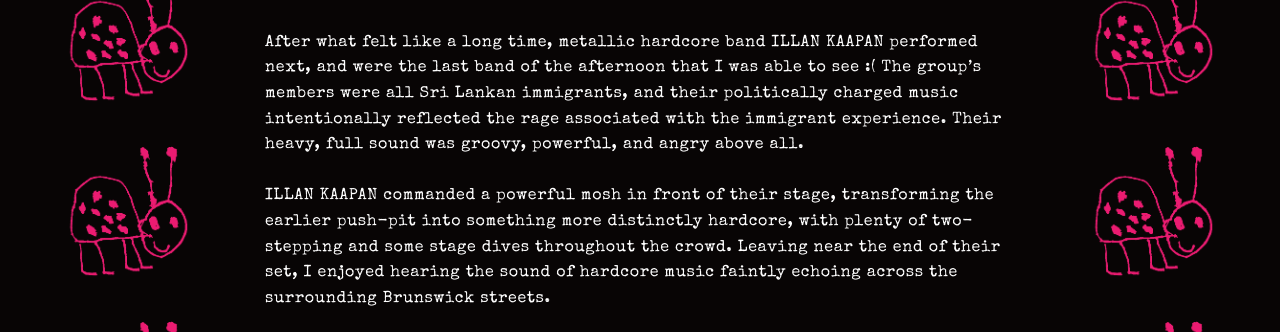
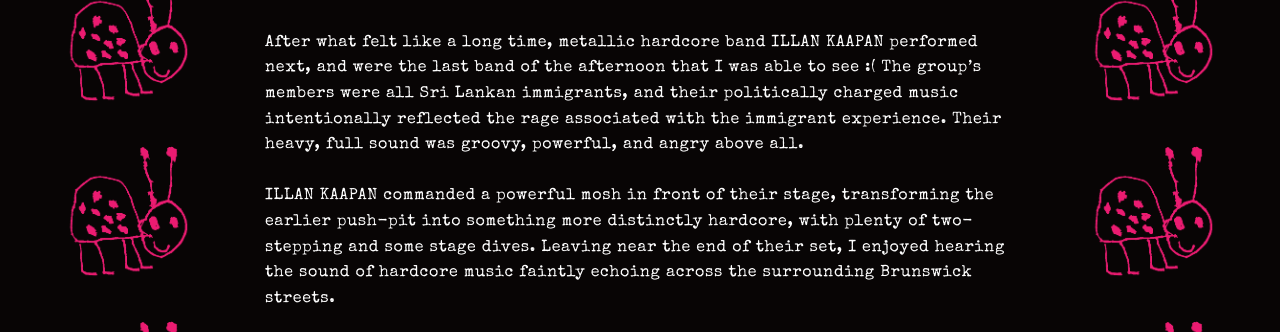
Before and after one commit to xxiwriterecipesnotlovelettersxx/xxiwriterecipesnotlovelettersxx.github.io, a Jekyll site: the page built from _posts/2026-03-01-in-her-palms-chromatin-your-last-words-and-illan-kaapan-at-sydney-road-street-party.md, in a window 1280 px wide and 900 px high, scrolled down 3322 px, cut to the strip 72-404 px from the top of the window. Built offline with Jekyll 4.4.1, drawn with Linux system fonts in a browser that asks for light colours.

Commit message:
Update 2026-03-01-in-her-palms-chromatin-your-last-words-and-illan-kaapan-at-sydney-road-street-party.md

```diff
--- a/_posts/2026-03-01-in-her-palms-chromatin-your-last-words-and-illan-kaapan-at-sydney-road-street-party.md
+++ b/_posts/2026-03-01-in-her-palms-chromatin-your-last-words-and-illan-kaapan-at-sydney-road-street-party.md
@@ -64,7 +64,7 @@ Consistent with their first show, the band covered 'To a Husband at War' by I Ha
 
 After what felt like a long time, metallic hardcore band ILLAN KAAPAN performed next, and were the last band of the afternoon that I was able to see :( The group's members were all Sri Lankan immigrants, and their politically charged music intentionally reflected the rage associated with the immigrant experience. Their heavy, full sound was groovy, powerful, and angry above all.
 <br><br>
-ILLAN KAAPAN commanded a powerful mosh in front of their stage, transforming the earlier push-pit into something more distinctly hardcore, with plenty of two-stepping and some stage dives throughout the crowd. Leaving near the end of their set, I enjoyed hearing the sound of hardcore music faintly echoing across the surrounding Brunswick streets.
+ILLAN KAAPAN commanded a powerful mosh in front of their stage, transforming the earlier push-pit into something more distinctly hardcore, with plenty of two-stepping and some stage dives. Leaving near the end of their set, I enjoyed hearing the sound of hardcore music faintly echoing across the surrounding Brunswick streets.
 
 <div class="gallery">
    <a href="/images/srspik1.JPG">
@@ -138,6 +138,9 @@ photo credits:
   <a href="/images/srspchrom7.JPG">
   <img src="/images/srspchrom7.JPG" alt="chromatin">
   </a>
+  <a href="/images/lovelycrowd.JPG">
+  <img src="/images/lovelycrowd.JPG" alt="lovelycrowd">
+  </a>
   <a href="/images/wall1.jpg">
   <img src="/images/wall1.jpg" alt="wall">
   </a>
@@ -149,9 +152,6 @@ photo credits:
   </a>
   <a href="/images/paddyzi1.JPG">
     <img src="/images/paddyzi1.JPG" alt="paddyzi">
-  </a>
-  <a href="/images/wxmn1.JPG">
-  <img src="/images/wxmn1.JPG" alt="waxman">
   </a>
   <a href="/images/wxmn2.JPG">
   <img src="/images/wxmn2.JPG" alt="waxman">
```
